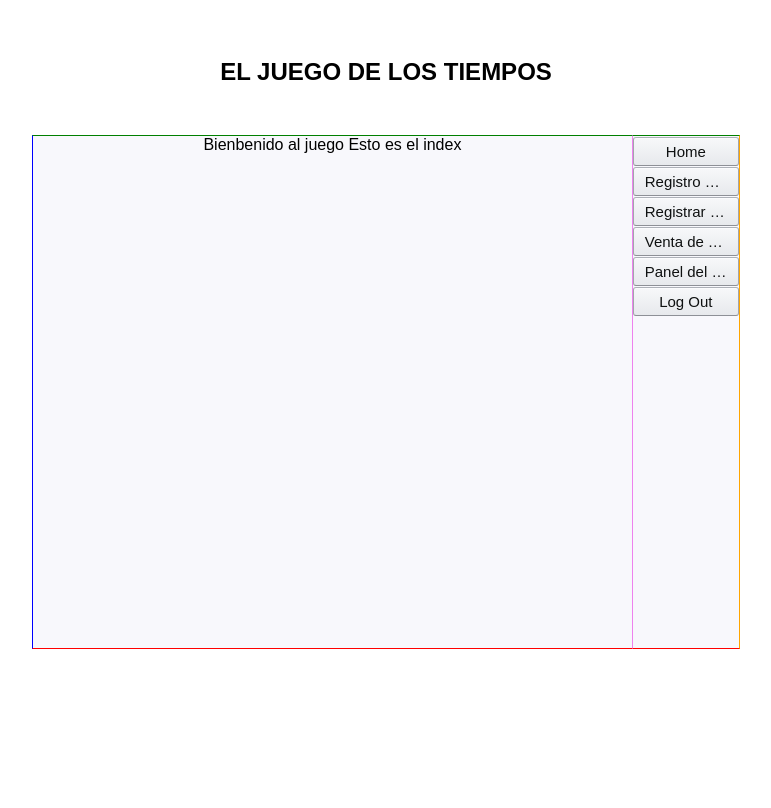
After one commit to bernalqz/Proyecto_Progra04, a PHP site: page /app/views/index.php in a window 1280 px wide. The commit adds this page. Shown: the whole page, without its empty margins (254-1025 px from the left). Run offline with PHP 8.4, Linux system fonts and the light colour scheme.

Commit message:
Inicio del front end

```diff
--- a/app/views/footer.php
+++ b/app/views/footer.php
@@ -0,0 +1,6 @@
+</div>
+</div>
+</div>
+</div>
+</body>
+</html>
--- a/app/views/header.php
+++ b/app/views/header.php
@@ -0,0 +1,34 @@
+<!DOCTYPE html>
+<html lang="en">
+<head>
+    <meta charset="UTF-8">
+    <meta http-equiv="X-UA-Compatible" content="IE=edge">
+    <meta name="viewport" content="width=device-width, initial-scale=1.0">
+    <link rel="stylesheet" href="../../assets/css/style.css">
+
+    <title>El Juego de los tiempos</title>
+</head>
+<body>
+
+
+
+
+<div class="container">
+<div class="title-head">
+<h2>EL JUEGO DE LOS TIEMPOS</h2>
+</div>
+ <div class="container-game">
+
+    <nav class="navbar">
+
+        <a href="index.php"><button class="nav-link" role="button"><span class="text" >Home</span></button></a>
+        <a href="registrar-sorteo.php"><button class="nav-link" role="button"><span class="text" >Registro de Sorteos</span></button></a>
+        <a href="registrar-jugador.php"><button class="nav-link" role="button"><span class="text" >Registrar Jugador</span></button></a>
+        <a href="venta-de-tiempos.php"><button class="nav-link" role="button"><span class="text">Venta de Tiempos</span></button></a>
+        <a href="panel-de-juego.php"><button class="nav-link" role="button"><span class="text">Panel del juego</span></button></a>
+        <a href="log-out.php"><button class="nav-link" role="button"><span class="text">Log Out</span></button></a>
+
+    </nav>
+    <a href=""></a>
+    <div class="game">
+    <div class="game-frame">
--- /dev/null
+++ b/app/views/index.php
@@ -0,0 +1,6 @@
+   <?php include "header.php"?>
+
+    Bienbenido al juego
+    Esto es el index
+
+    <?php include "footer.php"?>
--- /dev/null
+++ b/app/views/log-out.php
@@ -0,0 +1,5 @@
+<?php include "header.php"?>
+
+Log Out
+
+<?php include "footer.php"?>
--- /dev/null
+++ b/app/views/panel-de-juego.php
@@ -0,0 +1,5 @@
+<?php include "header.php"?>
+
+Panel del Juego
+
+<?php include "footer.php"?>
--- /dev/null
+++ b/app/views/registrar-sorteo.php
@@ -0,0 +1,5 @@
+<?php include "header.php"?>
+
+Registrar Sorteo
+
+<?php include "footer.php"?>
--- /dev/null
+++ b/app/views/venta-de-tiempos.php
@@ -0,0 +1,5 @@
+<?php include "header.php"?>
+
+Venta de Tiempo
+
+<?php include "footer.php"?>
--- /dev/null
+++ b/assets/css/style.css
@@ -0,0 +1,111 @@
+/*----General-----*/
+html,body {
+    display: flex;
+    justify-content: center;
+    height: 100%;
+    width: 100%;
+    font-family: "Amazon Ember",Arial,sans-serif;
+    }
+/*----End-General-----*/
+
+.container
+  {
+    display: flex;
+    align-items: center;
+    flex-direction: column;
+    width: 80%;
+    height:80%;
+  }
+
+.title-head
+{
+margin: 30px;
+
+
+}
+  .container-game {
+    display: flex;
+    flex-direction: row-reverse;
+    align-items: center;
+    background-color:rgba(24, 12, 129, 0.027);
+    width: 70%;
+    height:80%;
+
+    }
+
+.game
+{
+border-left:1px solid blue;
+border-top:1px solid green;
+border-bottom:1px solid red;
+    width: 85%;
+    height: 100%;
+}
+
+.game-frame
+{
+display:flex;
+align-items: center;
+flex-direction: column;
+}
+
+.navbar
+{
+
+border-right:1px solid orange;
+border-left: solid 1px violet;
+border-top:1px solid green;
+border-bottom:1px solid red;
+    width: 15%;
+    height: 100%;
+}
+
+
+/*Botones*/
+
+.nav-link {
+  background-image: linear-gradient(#f7f8fa ,#e7e9ec);
+  border-color: #adb1b8 #a2a6ac #8d9096;
+  border-style: solid;
+  border-width: 1px;
+  border-radius: 3px;
+  box-shadow: rgba(255,255,255,.6) 0 1px 0 inset;
+  box-sizing: border-box;
+  color: #0f1111;
+  cursor: pointer;
+  display: inline-block;
+  font-family: "Amazon Ember",Arial,sans-serif;
+  font-size: 15px;
+  height: 29px;
+  width: 100%;
+ outline: 0;
+  overflow: hidden;
+  margin-top: 1px;
+  padding: 0 11px;
+  text-align: center;
+  text-decoration: none;
+  text-overflow: ellipsis;
+  user-select: none;
+  -webkit-user-select: none;
+  touch-action: manipulation;
+  white-space: nowrap;
+}
+
+.nav-link:active {
+  border-bottom-color: #a2a6ac;
+}
+
+.nav-link:active:hover {
+  border-bottom-color: #a2a6ac;
+}
+
+.nav-link:hover {
+  border-color: #a2a6ac #979aa1 #82858a;
+}
+
+.nav-link:focus {
+  border-color: #e77600;
+  box-shadow: rgba(228, 121, 17, .5) 0 0 3px 2px;
+  outline: 0;
+}
+/*Botones-end*/
```
Also changed, not shown: app/views/registrar-jugador.php (added, +23 -0 lines), index.php (+4 -35 lines), inf.txt (+0 -11 lines), assets/php/dbconect.php (added), assets/php/registGamer.php (added).
